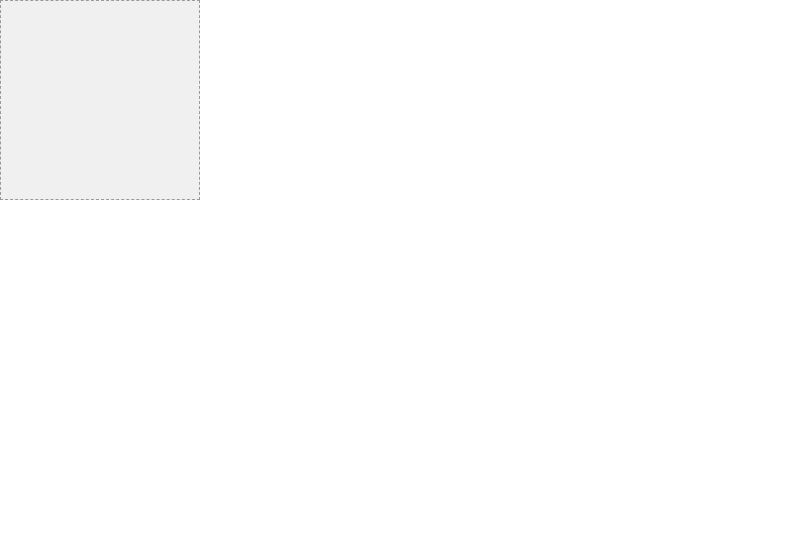
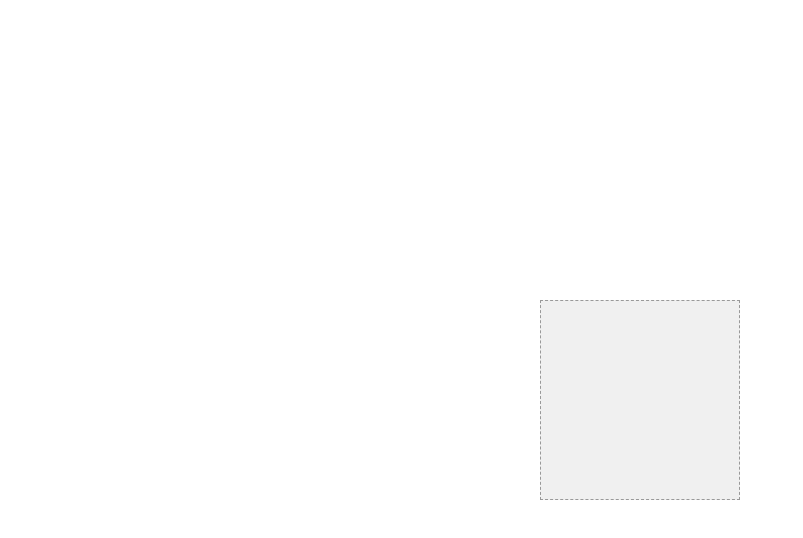
Before and after one commit to richardimaoka/css-grid-designer-proto, a Next.js app: page / in a window 1280 px wide. Shown: the top 538 px of the page, without its empty margins (0-803 px from the left). Built offline with nearby package versions, Linux system fonts and the light colour scheme.

Commit message:
centering

```diff
--- /dev/null
+++ b/app/components/PageView.module.css
@@ -0,0 +1,7 @@
+.component {
+  display: grid;
+  align-content: center;
+  justify-content: center;
+
+  height: 100svh;
+}
--- /dev/null
+++ b/app/components/PageView.tsx
@@ -0,0 +1,12 @@
+import React, { ReactNode } from "react";
+import styles from "./PageView.module.css";
+
+type Props = {
+  children: ReactNode;
+};
+
+const PlaceholderRectView: React.FC<Props> = ({ children }) => {
+  return <div className={styles.component}>{children}</div>;
+};
+
+export default PlaceholderRectView;
--- a/app/page.tsx
+++ b/app/page.tsx
@@ -1,3 +1,4 @@
+import PageView from "./components/PageView";
 import PlaceholderRectView from "./components/PlaceholderRectView";
 import { createPlaceholderRect } from "@/src/actions/rect";
 
@@ -5,8 +6,8 @@ export default function Home() {
   const rect = createPlaceholderRect({ widthPx: 200, heightPx: 200 });
 
   return (
-    <div>
+    <PageView>
       <PlaceholderRectView rect={rect} />
-    </div>
+    </PageView>
   );
 }
```
